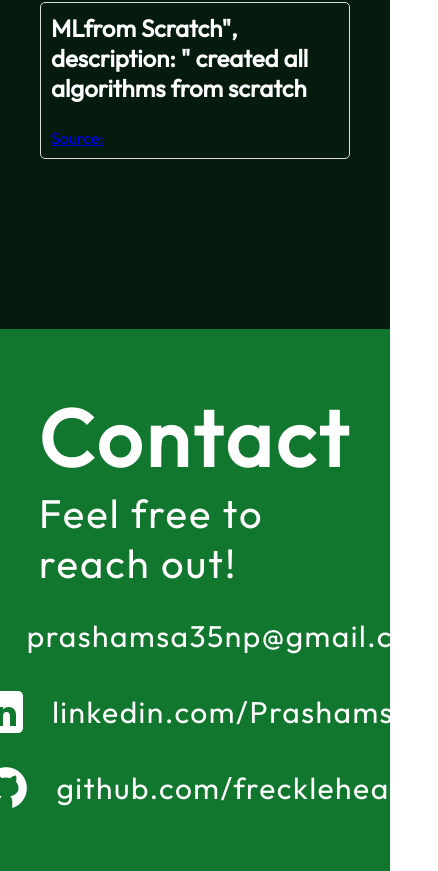
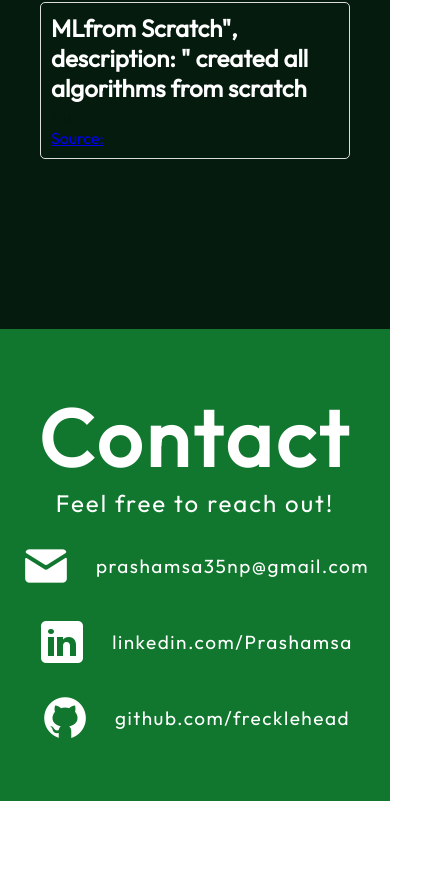
Before and after one commit to frecklehead/react-protfolio, a React (Vite) app: page / in a window 390 px wide. Shown: the part 1862-2733 px from the top of the page, 438 px wide, since content can reach past the window. After the commit the page ends 2663 px from the top, so only its background shows below. Built offline with nearby package versions, Linux system fonts and the light colour scheme.

Commit message:
now its responsive

```diff
--- a/src/App.module.css
+++ b/src/App.module.css
@@ -3,5 +3,6 @@
   background-color: var(--color-bg);
   width:100%;
   height: 100%;
+  overflow-x: hidden;
 
 }
--- a/src/components/contact/contact.module.css
+++ b/src/components/contact/contact.module.css
@@ -58,9 +58,17 @@
     display: flex;
     flex-direction: column;
     align-items: center;
+
+  }
+  .text p{
+    font-size: 24px;
   }
 
   .links {
     align-items: center;
+
+  }
+  .links a{
+    font-size: 19px;
   }
 }
--- a/src/components/projects/Project.module.css
+++ b/src/components/projects/Project.module.css
@@ -4,7 +4,7 @@
 }
 .container {
   padding: 20px;
-  background-color:var(--color-bg);
+
 }
 
 .project {
@@ -12,6 +12,7 @@
   margin-bottom: 10px;
   padding: 10px;
   border-radius: 5px;
+
 }
 
 .projectTitle {
--- a/src/components/projects/Projects.module.css
+++ b/src/components/projects/Projects.module.css
@@ -19,6 +19,7 @@ h1{
   margin-bottom: 10px;
   padding: 10px;
   border-radius: 5px;
+  background-color: var(--color-secondary);
 }
 
 .projectTitle {
--- a/src/index.css
+++ b/src/index.css
@@ -1,7 +1,7 @@
 * {
   box-sizing: border-box;
-  margin:0;
-  padding:0;
+  margin:0px;
+  padding:0px;
   font-family:"Outfit",Arial, Helvetica, sans-serif;
 
 }
```
